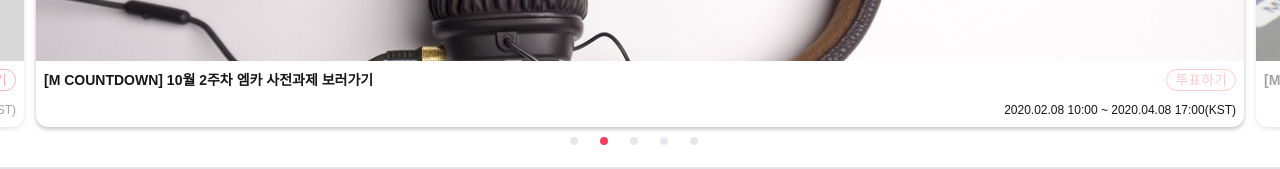
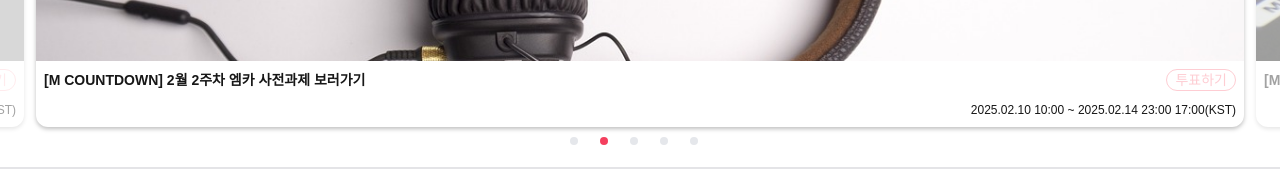
Before and after one commit to JeongHeonK/slide-next, a Next.js app: page /chart in a window 1280 px wide. Shown: the part 143-312 px from the top of the page. Built offline with nearby package versions, Linux system fonts and the light colour scheme; no server answers; the database is empty; grey boxes are pictures that could not be loaded.

Commit message:
refactor: 배너 상수 수정

```diff
--- a/app/constants/banners.ts
+++ b/app/constants/banners.ts
@@ -1,32 +1,37 @@
 export const BANNER = [
   {
-    title: '[M COUNTDOWN] 10월 2주차 엠카 사전과제 보러가기',
-    description: '2020.02.08 10:00 ~ 2020.04.08 17:00(KST)',
+    title: '나만의 플레이리스트 투표하기',
+    description: '2025.02.03 10:00 ~ 2025.02.28 23:00(KST)',
+    startDate: '2025.02.03 10:00',
+    endDate: '2025.02.28 23:00',
     image: { name: 'image1', src: '/img/image1.jpg' },
-    isProgressing: true,
   },
   {
-    title: '[M COUNTDOWN] 10월 2주차 엠카 사전과제 보러가기',
-    description: '2020.02.08 10:00 ~ 2020.04.08 17:00(KST)',
+    title: '[M COUNTDOWN] 2월 2주차 엠카 사전과제 보러가기',
+    description: '2025.02.10 10:00 ~ 2025.02.14 23:00 17:00(KST)',
+    startDate: '2025.02.10 10:00',
+    endDate: '2025.02.14 23:00',
     image: { name: 'image2', src: '/img/image2.jpg' },
-    isProgressing: false,
   },
   {
-    title: '[M COUNTDOWN] 10월 2주차 엠카 사전과제 보러가기',
-    description: '2020.02.08 10:00 ~ 2020.04.08 17:00(KST)',
+    title: '[M COUNTDOWN] 2월 3주차 엠카 사전과제 보러가기',
+    description: '2025.02.17 10:00 ~ 2025.02.21 23:00(KST)',
+    startDate: '2025.02.17 10:00',
+    endDate: '2025.02.21 23:00',
     image: { name: 'image3', src: '/img/image3.jpg' },
-    isProgressing: false,
   },
   {
-    title: '[M COUNTDOWN] 10월 2주차 엠카 사전과제 보러가기',
-    description: '2020.02.08 10:00 ~ 2020.04.08 17:00(KST)',
+    title: '[M COUNTDOWN] 2월 4주차 엠카 사전과제 보러가기',
+    description: '2025.02.24 10:00 ~ 2025.02.28 23:00(KST)',
+    startDate: '2025.02.23 10:00',
+    endDate: '2025.02.28 23:00',
     image: { name: 'image4', src: '/img/image4.jpg' },
-    isProgressing: false,
   },
   {
-    title: '[M COUNTDOWN] 10월 2주차 엠카 사전과제 보러가기',
-    description: '2020.02.08 10:00 ~ 2020.04.08 17:00(KST)',
+    title: '[M COUNTDOWN] 3월 1주차 엠카 사전과제 보러가기',
+    description: '2025.03.03 10:00 ~ 2025.03.07 23:00(KST)',
+    startDate: '2025.03.03 10:00',
+    endDate: '2025.03.07 23:00',
     image: { name: 'image5', src: '/img/image5.jpg' },
-    isProgressing: true,
   },
 ]
```
